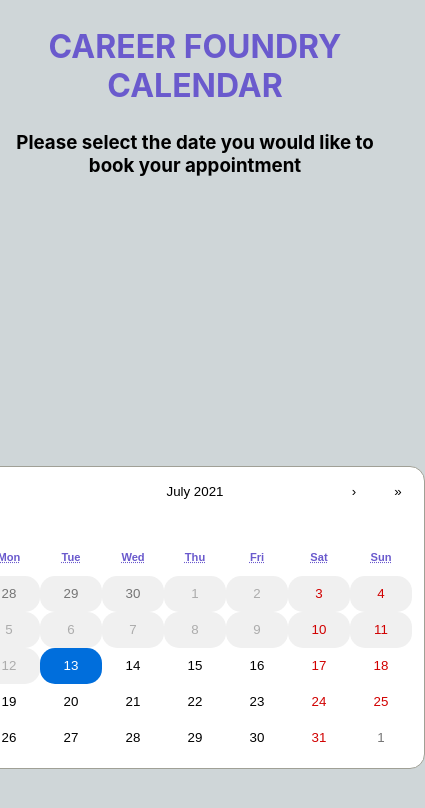
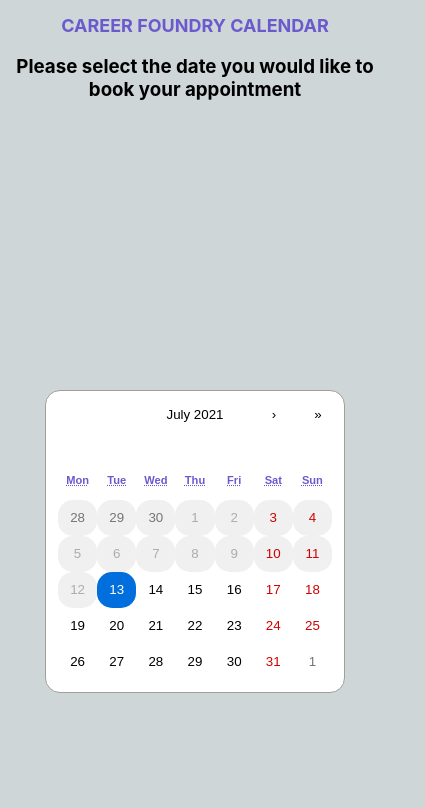
Before and after one commit to julienyaware/calendarBookingApp, a React (Create React App) app: page / in a window 390 px wide. Shown: the top 808 px of the page, 425 px wide, since content can reach past the window. Built offline with nearby package versions, Linux system fonts and the light colour scheme.

Commit message:
Made app responsive

```diff
--- a/src/App.css
+++ b/src/App.css
@@ -102,3 +102,58 @@
   padding: 10px;
   color: white;
 }
+
+@media only screen and (max-width: 600px) {
+  .App-Content {
+    background-color: #cfd6d8;
+    min-height: 100vh;
+    display: flex;
+    row-gap: 80px;
+    flex-direction: column;
+    align-items: center;
+    justify-content: center;
+    font-size: calc(10px + 2vmin);
+    color: white;
+  }
+
+  .react-calendar{
+    width: 300px !important;
+  }
+
+  .slots{
+    margin-bottom: 50px;
+
+  }
+  .confirmationForm{
+    margin-bottom: 50px;
+  }
+  .header-title{
+  font-size: large;
+  }
+}
+
+@media only screen and (max-width: 900px) {
+  .App-Content {
+    background-color: #cfd6d8;
+    min-height: 100vh;
+    display: flex;
+    row-gap: 80px;
+    flex-direction: column;
+    align-items: center;
+    justify-content: center;
+    font-size: calc(10px + 2vmin);
+    color: white;
+  }
+
+  .react-calendar{
+    width: 300px !important;
+  }
+
+  .slots{
+    margin-bottom: 50px;
+
+  }
+  .confirmationForm{
+    margin-bottom: 50px;
+  }
+}
--- a/src/components/ConfirmationDetails.js
+++ b/src/components/ConfirmationDetails.js
@@ -32,8 +32,8 @@
   }
 
   const refreshPage = () => {
-   // window.location.reload()
-   console.log(String(selectedSlotDateAndTime))
+    window.location.reload()
+   //console.log(String(selectedSlotDateAndTime))
   }
   return (
     <div>
```
